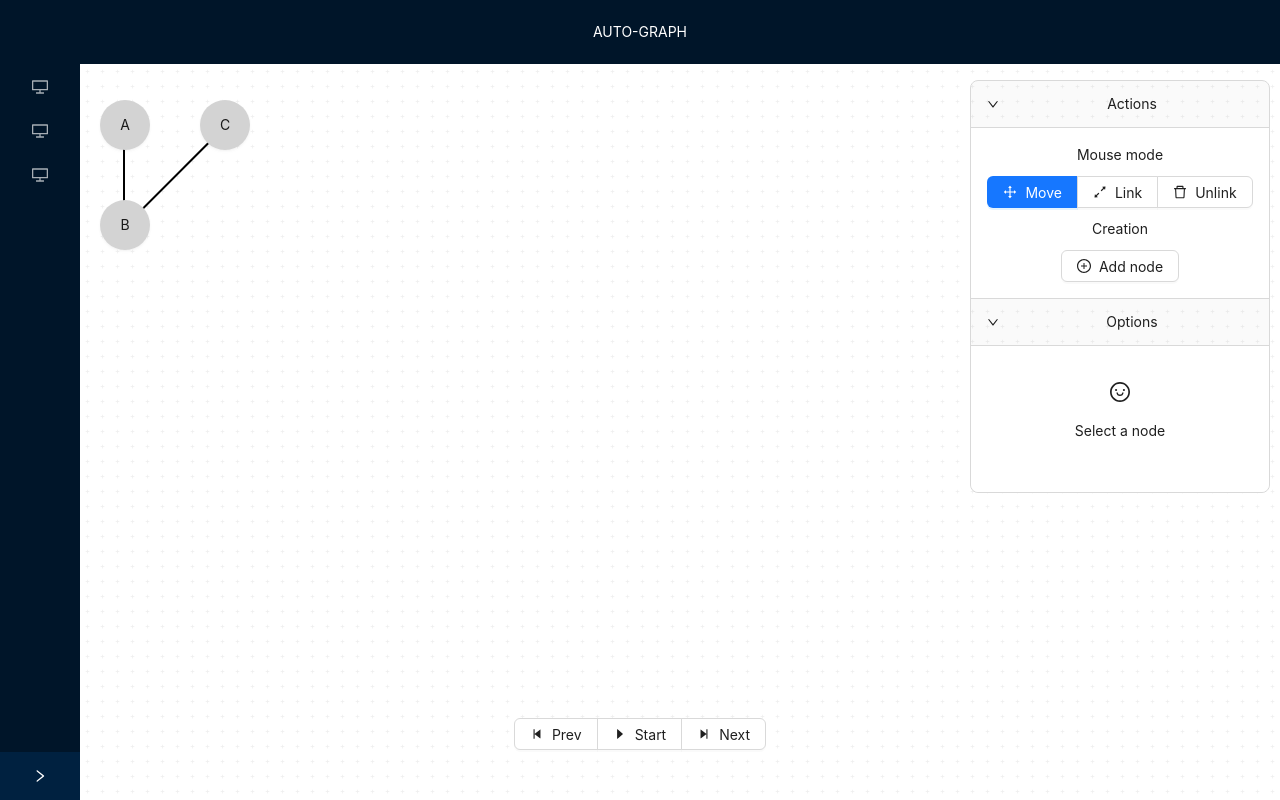
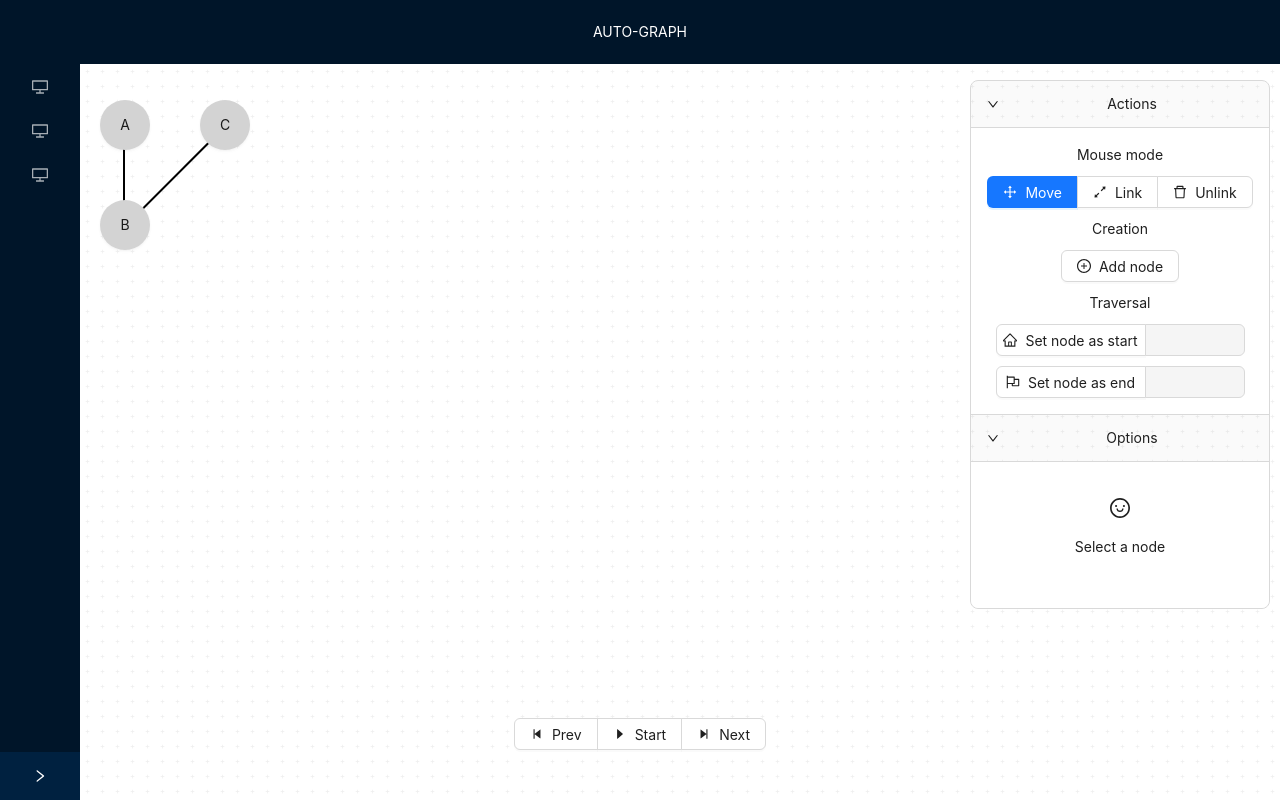
Before and after one commit to KernelOverseer/auto-graph, a React (Create React App) app: page / in a window 1280 px wide. Built offline with nearby package versions, Linux system fonts and the light colour scheme.

Commit message:
All basic features working
Basic features that allow creating and deleting nodes and links are in place, will now start stage 2

```diff
--- a/src/Components/GraphCanvas.tsx
+++ b/src/Components/GraphCanvas.tsx
@@ -1,4 +1,5 @@
 import { message } from "antd";
+import { endianness } from "os";
 import React, { useState } from "react";
 import { mouseModes, nodeActions } from "../interfaces/nodeActions";
 import { lineData, nodeData, nodeProps } from "../interfaces/nodeData";
@@ -54,6 +55,8 @@ const GraphCanvas: React.FC = () => {
   const [links, setLinks] = useState<lineData[]>(testLinks);
   const [selected, setSelected] = useState<string | undefined>(undefined);
   const [mode, setMode] = useState<mouseModes>("idle");
+  const [startNode, setStartNode] = useState<string | undefined>(undefined);
+  const [endNode, setEndNode] = useState<string | undefined>(undefined);
   const [_refresh, setRefresh] = useState<number>(0);
 
   function hardRefresh() {
@@ -64,7 +67,6 @@ const GraphCanvas: React.FC = () => {
     return nodes.find((value) => value.id === id);
   }
 
-  // maybe needs to refresh
   function addNode(id: string): nodeData | undefined {
     const duplicateNode = getNode(id);
     console.log("duplicate is ", duplicateNode);
@@ -83,7 +85,6 @@ const GraphCanvas: React.FC = () => {
     setSelected(undefined);
   }
 
-  // maybe needs to refresh
   function selectNode(id: string) {
     const node = getNode(id);
     console.log("SELECTING", node, id);
@@ -122,6 +123,47 @@ const GraphCanvas: React.FC = () => {
     hardRefresh();
   }
 
+  function renameNode(id: string, newId: string): boolean {
+    let node = getNode(id);
+    let duplicateNode = getNode(newId);
+    if (duplicateNode !== undefined) {
+      message.error("A node with that ID already exists");
+      return false;
+    }
+    if (node !== undefined) {
+      setNodes((old) =>
+        old.map((oldNode) =>
+          oldNode.id === id ? { ...oldNode, id: newId } : oldNode
+        )
+      );
+      setLinks((old) =>
+        old.map((oldLink) => {
+          if (oldLink.node1 === id) oldLink.node1 = newId;
+          else if (oldLink.node2 === id) oldLink.node2 = newId;
+          return oldLink;
+        })
+      );
+      setSelected(newId);
+      hardRefresh();
+      return true;
+    }
+    return false;
+  }
+
+  function removeNode(id: string): boolean {
+    let node = getNode(id);
+    if (node !== undefined) {
+      setNodes((old) => old.filter((node) => node.id !== id));
+      if (selected === id) setSelected(undefined);
+      setLinks((old) =>
+        old.filter((link) => link.node1 !== id && link.node2 !== id)
+      );
+      hardRefresh();
+      return true;
+    }
+    return false;
+  }
+
   function addLink(id1: string, id2: string) {
     // links go both ways for now
     const duplicateLink = links.find(
@@ -155,7 +197,13 @@ const GraphCanvas: React.FC = () => {
     move: moveNode,
     select: selectNode,
     selected: selected,
+    start: startNode,
+    setStart: setStartNode,
+    end: endNode,
+    setEnd: setEndNode,
     addLink: addLink,
+    renameNode: renameNode,
+    removeNode: removeNode,
     nodes: nodes,
     links: links,
     mode: mode,
--- a/src/Components/GraphNode.tsx
+++ b/src/Components/GraphNode.tsx
@@ -1,4 +1,11 @@
-import { Card } from "antd";
+import {
+  FlagFilled,
+  FlagOutlined,
+  HomeFilled,
+  HomeOutlined,
+  HomeTwoTone,
+} from "@ant-design/icons";
+import { Badge, Card } from "antd";
 import React, { useState } from "react";
 import { nodeProps } from "../interfaces/nodeData";
 
@@ -35,6 +42,28 @@ const GraphNode: React.FC<nodeProps> = ({ x, y, id, actions }) => {
         actions.select(id);
       }}
     >
+      {id === actions.start && (
+        <HomeFilled
+          style={{
+            position: "absolute",
+            top: -5,
+            right: 0,
+            fontSize: 20,
+            color: "#1677ff",
+          }}
+        />
+      )}
+      {id === actions.end && (
+        <FlagFilled
+          style={{
+            position: "absolute",
+            top: -5,
+            right: 0,
+            fontSize: 20,
+            color: "#1677ff",
+          }}
+        />
+      )}
       {id}
     </Card>
   );
--- a/src/Components/OptionsMenu.tsx
+++ b/src/Components/OptionsMenu.tsx
@@ -2,8 +2,11 @@ import {
   ArrowsAltOutlined,
   DeleteOutlined,
   DragOutlined,
+  FlagOutlined,
+  HomeOutlined,
   PlusCircleFilled,
   PlusCircleOutlined,
+  PlusOutlined,
   SmileOutlined,
 } from "@ant-design/icons";
 import {
@@ -85,6 +88,43 @@ const ActionsMenu: React.FC<actionProps> = ({ actions }) => {
           Add node
         </Button>
       </Col>
+      <Col span="24">
+        <Typography.Text>Traversal</Typography.Text>
+      </Col>
+      <Col span="24">
+        <Button.Group>
+          <Button
+            style={{ width: 150 }}
+            icon={<HomeOutlined />}
+            onClick={() => {
+              if (actions.selected !== undefined)
+                actions.setStart(actions.selected);
+            }}
+          >
+            Set node as start
+          </Button>
+          <Button style={{ width: 100 }} disabled>
+            {actions.start}
+          </Button>
+        </Button.Group>
+      </Col>
+      <Col span="24">
+        <Button.Group>
+          <Button
+            style={{ width: 150 }}
+            icon={<FlagOutlined />}
+            onClick={() => {
+              if (actions.selected !== undefined)
+                actions.setEnd(actions.selected);
+            }}
+          >
+            Set node as end
+          </Button>
+          <Button style={{ width: 100 }} disabled>
+            {actions.end}
+          </Button>
+        </Button.Group>
+      </Col>
     </Row>
   );
 };
@@ -93,17 +133,36 @@ const NodeOptions: React.FC<actionProps> = ({ actions }) => {
   if (actions.selected !== undefined) {
     const selectedNode = actions.get(actions.selected);
     return (
+      <>
         <Descriptions layout="horizontal" column={1}>
-        <Descriptions.Item label="ID">{selectedNode?.id}</Descriptions.Item>
+          <Descriptions.Item label="ID">
+            <Typography.Paragraph
+              editable={{
+                onChange: (newId) => {
+                  actions.renameNode(actions.selected!, newId);
+                },
+                text: actions.selected!,
+              }}
+            >
+              {selectedNode?.id}
+            </Typography.Paragraph>
+          </Descriptions.Item>
           <Descriptions.Item label="X">{selectedNode?.x}</Descriptions.Item>
           <Descriptions.Item label="Y">{selectedNode?.y}</Descriptions.Item>
           <Descriptions.Item label="Visited">
             <Checkbox disabled checked={selectedNode?.visited !== undefined} />
           </Descriptions.Item>
-        <Descriptions.Item label="Active">
-          <Checkbox disabled checked={selectedNode?.visited !== undefined} />
-        </Descriptions.Item>
         </Descriptions>
+        <Button
+          danger
+          icon={<DeleteOutlined />}
+          onClick={() => {
+            actions.removeNode(actions.selected!);
+          }}
+        >
+          Delete Node
+        </Button>
+      </>
     );
   } else {
     return (
--- a/src/interfaces/nodeActions.ts
+++ b/src/interfaces/nodeActions.ts
@@ -8,7 +8,13 @@ export interface nodeActions{
     move: (id: string, x: number, y: number) => void;
     select: (id: string) => boolean;
     addLink: (id1: string, id2: string) => boolean;
+    renameNode: (id: string, newId: string) => boolean;
+    removeNode: (id: string) => boolean;
     selected?: string;
+    start?: string;
+    setStart: (id: string) => void;
+    setEnd: (id: string) => void;
+    end?: string;
     mode: mouseModes;
     setMode: (mode: mouseModes) => void;
     nodes: nodeData[];
--- a/src/interfaces/nodeData.ts
+++ b/src/interfaces/nodeData.ts
@@ -6,7 +6,6 @@ export interface nodeData {
     y: number,
     id: string,
     visited?: boolean,
-    active?: boolean,
 }
 
 export interface lineData {
```
Lines whose indentation alone changed are shown as unchanged.
